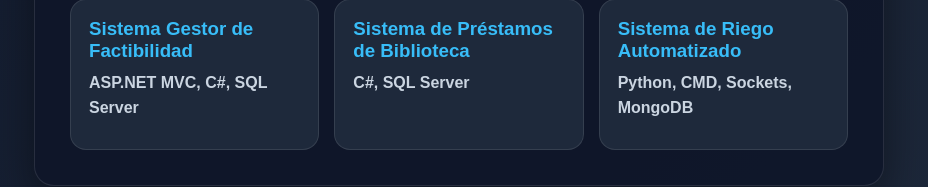
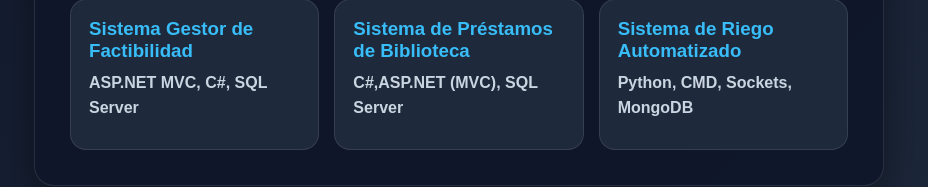
Before and after one commit to Javvs1/tarea-javier, a plain HTML site: page index.html in a window 1280 px wide. Shown: the part 543-730 px from the top of the page, without its empty margins (181-1109 px from the left). Drawn offline with Linux system fonts and the light colour scheme.

Commit message:
Update index.html

```diff
--- a/index.html
+++ b/index.html
@@ -44,7 +44,7 @@
 
     <a class="card-proyecto" href="proyecto2.html">
         <h3>Sistema de Préstamos de Biblioteca</h3>
-        <p>C#, SQL Server</p>
+        <p>C#,ASP.NET (MVC), SQL Server</p>
     </a>
 
     <a class="card-proyecto" href="proyecto3.html">
```
